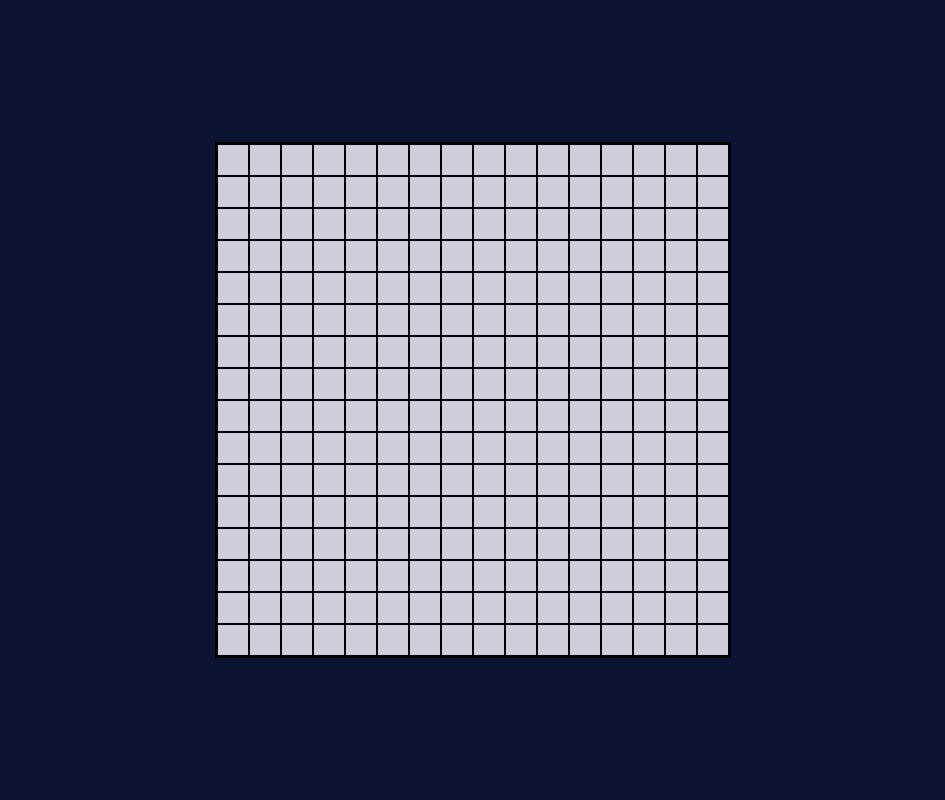
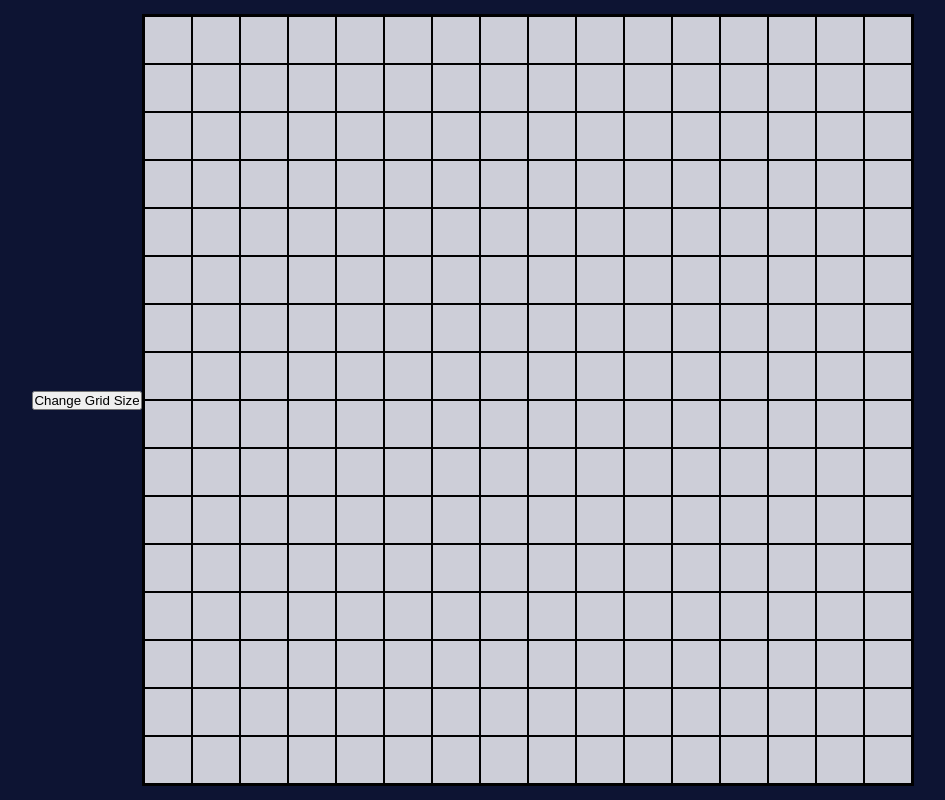
Before and after one commit to prafullgarg/etch-a-sketch, a plain HTML site: page index.html in a window 1280 px wide. Shown: the whole page, without its empty margins (167-1112 px from the left). Drawn offline with Linux system fonts and the light colour scheme.

Commit message:
feat: Add button to change grid size
Added button which which ask for grid size from user through promt and widthout changing contaier size will form new grid with provided.

```diff
--- a/script.js
+++ b/script.js
@@ -1,18 +1,41 @@
 const body = document.querySelector("body")
+const gridSizeButton =  document.createElement('button')
 const  gridContainer = document.createElement("div")
 
+gridSizeButton.textContent= "Change Grid Size"
 gridContainer.classList.add("grid")
+
+body.appendChild(gridSizeButton)
 body.appendChild(gridContainer)
 
-function createGrid() {
-    for(let i=0 ; i<16 ;i++){
-    for(let j=0 ;j<16 ; j++){
+function createGrid(size =16) {
+    console.log(size)
+    for(let i=0 ; i<size ;i++){
+    for(let j=0 ;j<size ; j++){
         const gridItem = document.createElement("div")
-        gridItem.classList.add("grid-item")
+        gridItem.style.border='1px solid black';
+        gridItem.style.boxSizing='border-box';
+        gridItem.style.width = `${768/size}px`;
+        gridItem.style.height= `${768/size}px`;
+
         gridContainer.appendChild(gridItem)
         gridItem.addEventListener('mouseover',(event)=>{
             event.target.classList.add('hover')
         })
     }}}
 
+function askGridSize(){
+    return prompt("Enter Grid Size")
+
+}
+
+function changeGrid(){
+    gridContainer.innerHTML='';
+    let size = askGridSize();
+    createGrid(size);
+}
+
+gridSizeButton.addEventListener('click',changeGrid);
+
+
 createGrid()
--- a/style.css
+++ b/style.css
@@ -15,19 +15,11 @@ body {
 .grid{
     display: flex;
     flex-wrap: wrap;
-    width: 512px;
-    height: 512px;
+    width: 768px;
+    height: 768px;
     background-color: rgb(205, 206, 216);
     border: 2px solid black;
 }
-
-.grid-item {
-    width: 32px;
-    height: 32px;
-    border: 1px solid black;
-    box-sizing: border-box;
-}
-
 .hover{
     background-color: black;
 }
```
